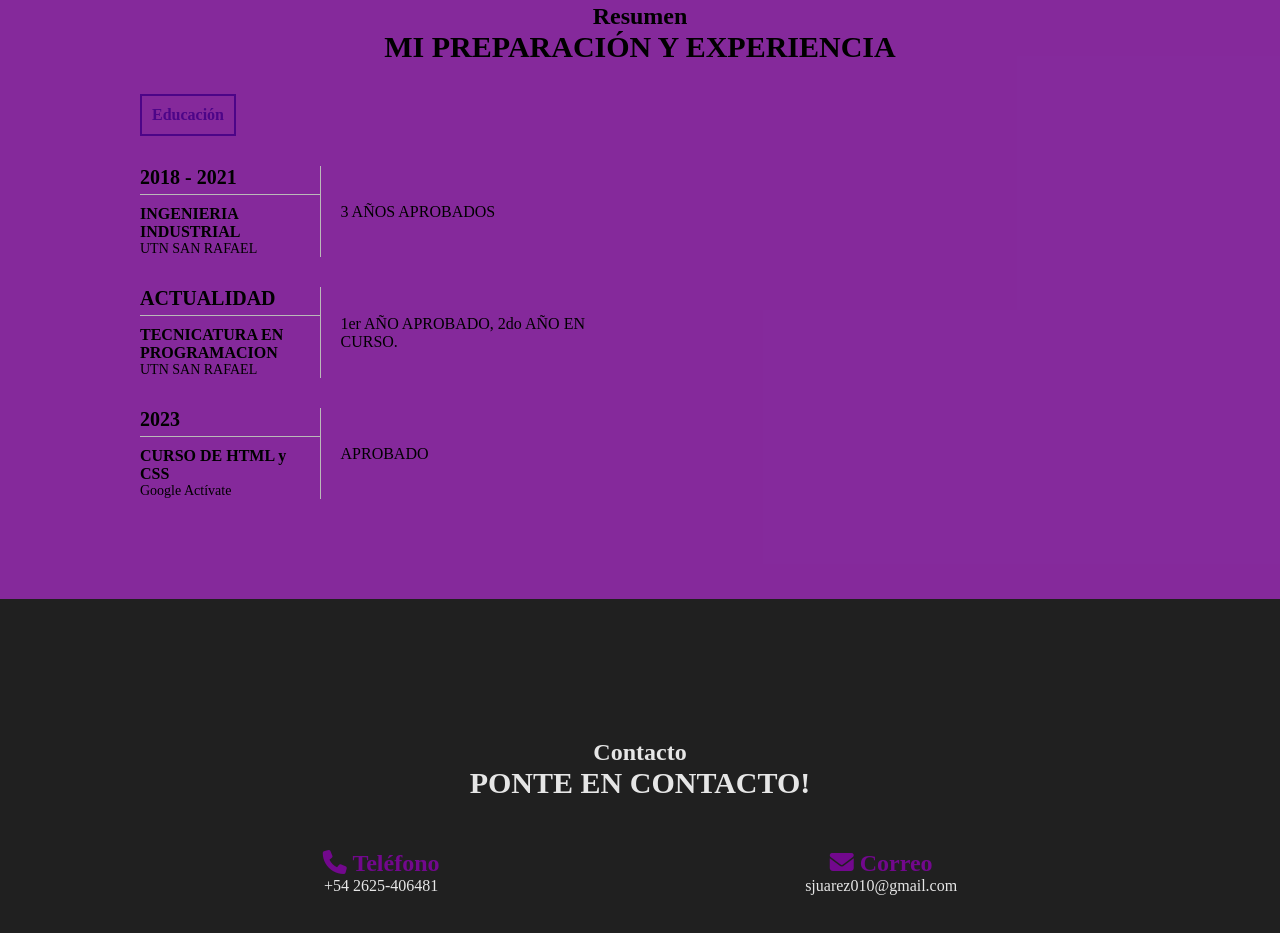
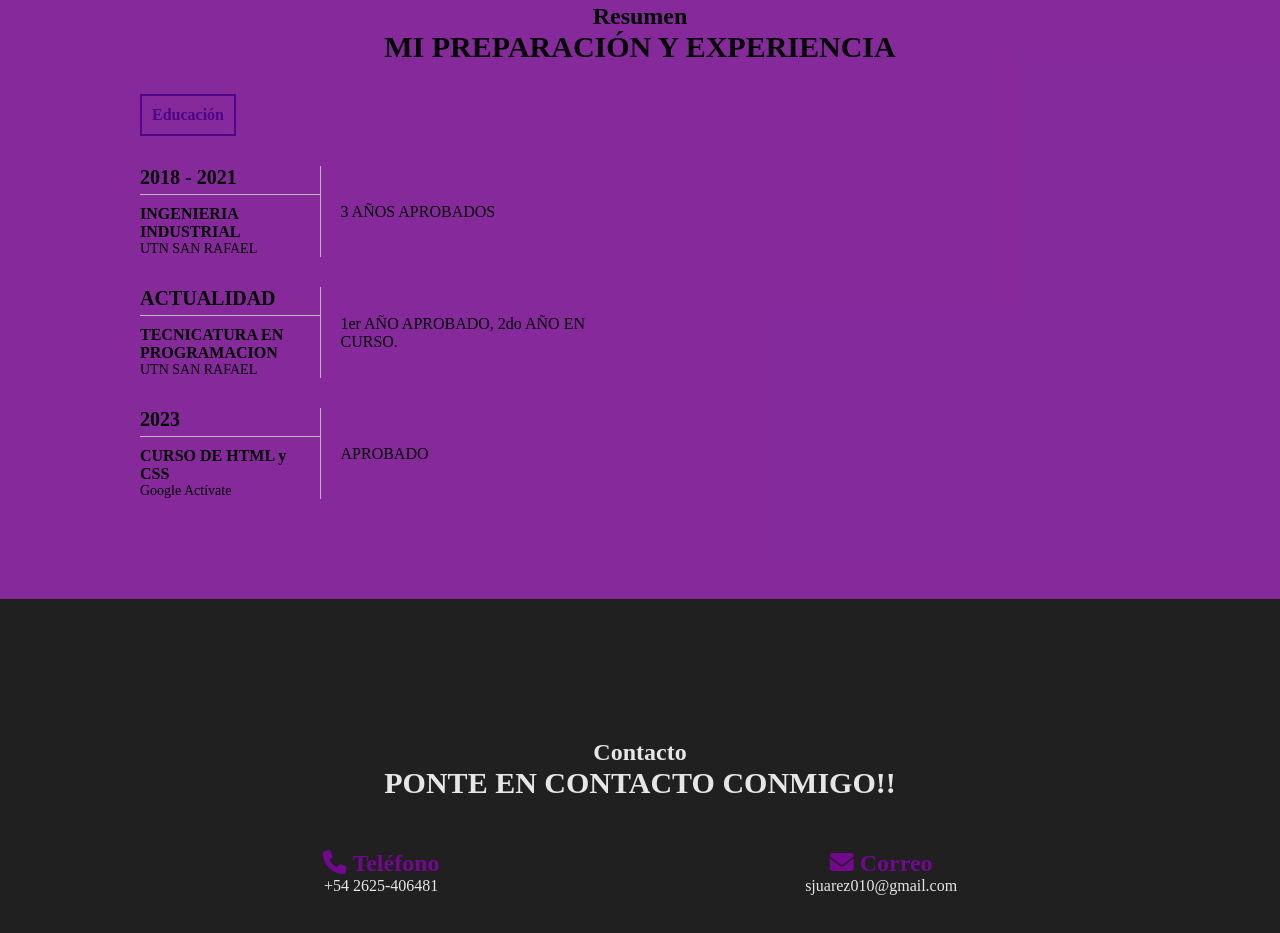
Before and after one commit to santijuare/Proyecto-Integrador-ArgentinaPrograma.github.io, a plain HTML site: page index.html in a window 1280 px wide. Shown: the part 1469-2402 px from the top of the page. Drawn offline with Linux system fonts and the light colour scheme.

Commit message:
Update index.html

```diff
--- a/index.html
+++ b/index.html
@@ -182,7 +182,7 @@
     <section class="contacto" id="contacto">
         <div class="contenido-seccion">
             <h2 class="titulo-seccion">Contacto</h2>
-            <h3>Ponte en contacto!</h3>
+            <h3>Ponte en contacto conmigo!!</h3>
 
             <div class="fila">
                 <div class="col">
```
